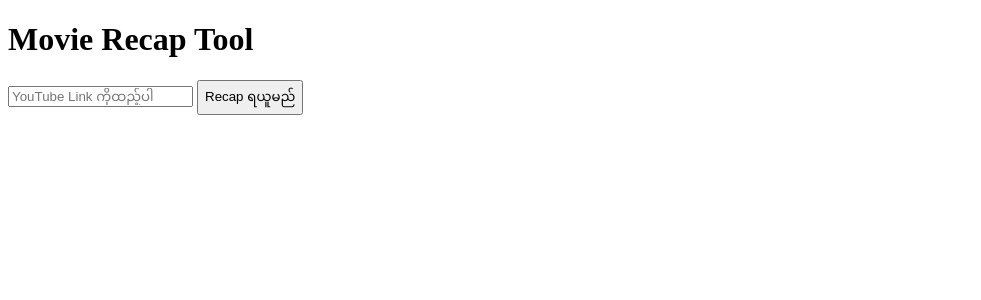
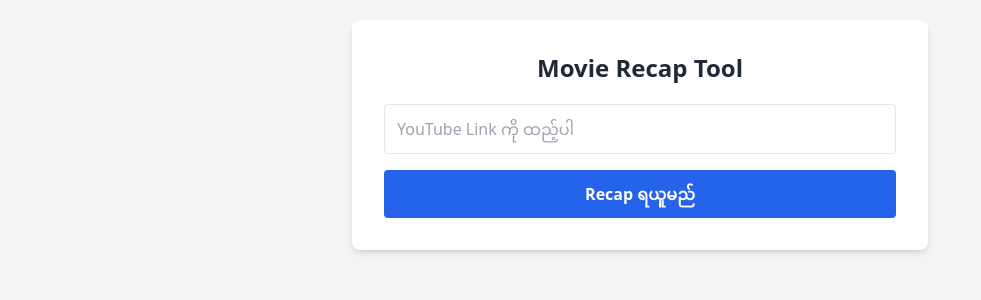
Before and after one commit to thankzin1996/Movie_Recap, a Flask app: page / in a window 1280 px wide. Shown: the top 300 px of the page, without its empty margins (0-981 px from the left). Run offline with Flask 3, Linux system fonts and the light colour scheme; some libraries are stand-ins or nearby versions.

Commit message:
Update index.html

```diff
--- a/templates/index.html
+++ b/templates/index.html
@@ -1,15 +1,30 @@
 <!DOCTYPE html>
-<html>
-<head><title>Movie Recap Tool</title></head>
-<body>
-    <h1>Movie Recap Tool</h1>
-    <form method="POST">
-        <input type="text" name="url" placeholder="YouTube Link ကိုထည့်ပါ" required>
-        <button type="submit">Recap ရယူမည်</button>
-    </form>
-    {% if recap %}
-        <h3>ရလဒ်:</h3>
-        <p>{{ recap }}</p>
-    {% endif %}
+<html lang="my">
+<head>
+    <meta charset="UTF-8">
+    <meta name="viewport" content="width=device-width, initial-scale=1.0">
+    <title>Movie Recap Tool</title>
+    <!-- Tailwind CSS link -->
+    <script src="https://cdn.tailwindcss.com"></script>
+</head>
+<body class="bg-gray-100 p-5">
+    <div class="max-w-xl mx-auto bg-white p-8 rounded-lg shadow-md">
+        <h1 class="text-2xl font-bold mb-5 text-center text-gray-800">Movie Recap Tool</h1>
+        <form method="POST" class="flex flex-col gap-4">
+            <input type="text" name="url" placeholder="YouTube Link ကို ထည့်ပါ" required
+                   class="border p-3 rounded w-full focus:outline-none focus:ring-2 focus:ring-blue-500">
+            <button type="submit"
+                    class="bg-blue-600 text-white p-3 rounded font-semibold hover:bg-blue-700 transition">
+                Recap ရယူမည်
+            </button>
+        </form>
+
+        {% if recap %}
+        <div class="mt-8 p-5 bg-gray-50 border rounded-lg">
+            <h3 class="text-lg font-bold mb-3">ရလဒ်:</h3>
+            <p class="text-gray-700 leading-relaxed">{{ recap }}</p>
+        </div>
+        {% endif %}
+    </div>
 </body>
 </html>
```
